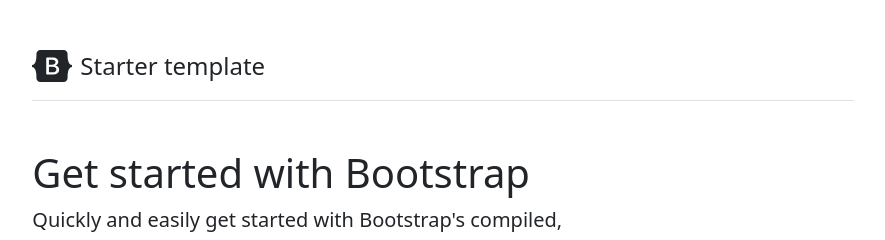
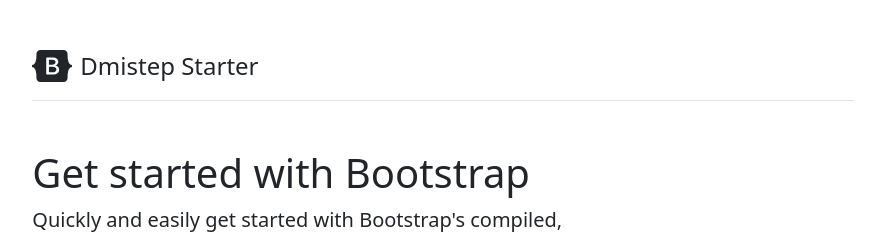
Before and after one commit to Dmistep/test-for-test, a Jekyll site: the page built from index.md, in a window 1280 px wide. Shown: the top 240 px of the page, without its empty margins (197-1082 px from the left). Built offline with Jekyll 4.4.1, drawn with Linux system fonts in a browser that asks for light colours; our own code applies the rules of GitHub Pages for plain Markdown files.

Commit message:
Update default.html

```diff
--- a/_layouts/default.html
+++ b/_layouts/default.html
@@ -7,7 +7,7 @@
   <header class="d-flex align-items-center pb-3 mb-5 border-bottom">
     <a href="/" class="d-flex align-items-center text-dark text-decoration-none">
       <svg xmlns="http://www.w3.org/2000/svg" width="40" height="32" class="me-2" viewBox="0 0 118 94" role="img"><title>Bootstrap</title><path fill-rule="evenodd" clip-rule="evenodd" d="M24.509 0c-6.733 0-11.715 5.893-11.492 12.284.214 6.14-.064 14.092-2.066 20.577C8.943 39.365 5.547 43.485 0 44.014v5.972c5.547.529 8.943 4.649 10.951 11.153 2.002 6.485 2.28 14.437 2.066 20.577C12.794 88.106 17.776 94 24.51 94H93.5c6.733 0 11.714-5.893 11.491-12.284-.214-6.14.064-14.092 2.066-20.577 2.009-6.504 5.396-10.624 10.943-11.153v-5.972c-5.547-.529-8.934-4.649-10.943-11.153-2.002-6.484-2.28-14.437-2.066-20.577C105.214 5.894 100.233 0 93.5 0H24.508zM80 57.863C80 66.663 73.436 72 62.543 72H44a2 2 0 01-2-2V24a2 2 0 012-2h18.437c9.083 0 15.044 4.92 15.044 12.474 0 5.302-4.01 10.049-9.119 10.88v.277C75.317 46.394 80 51.21 80 57.863zM60.521 28.34H49.948v14.934h8.905c6.884 0 10.68-2.772 10.68-7.727 0-4.643-3.264-7.207-9.012-7.207zM49.948 49.2v16.458H60.91c7.167 0 10.964-2.876 10.964-8.281 0-5.406-3.903-8.178-11.425-8.178H49.948z" fill="currentColor"></path></svg>
-      <span class="fs-4">Starter template</span>
+      <span class="fs-4">Dmistep Starter</span>
     </a>
   </header>
 
```
